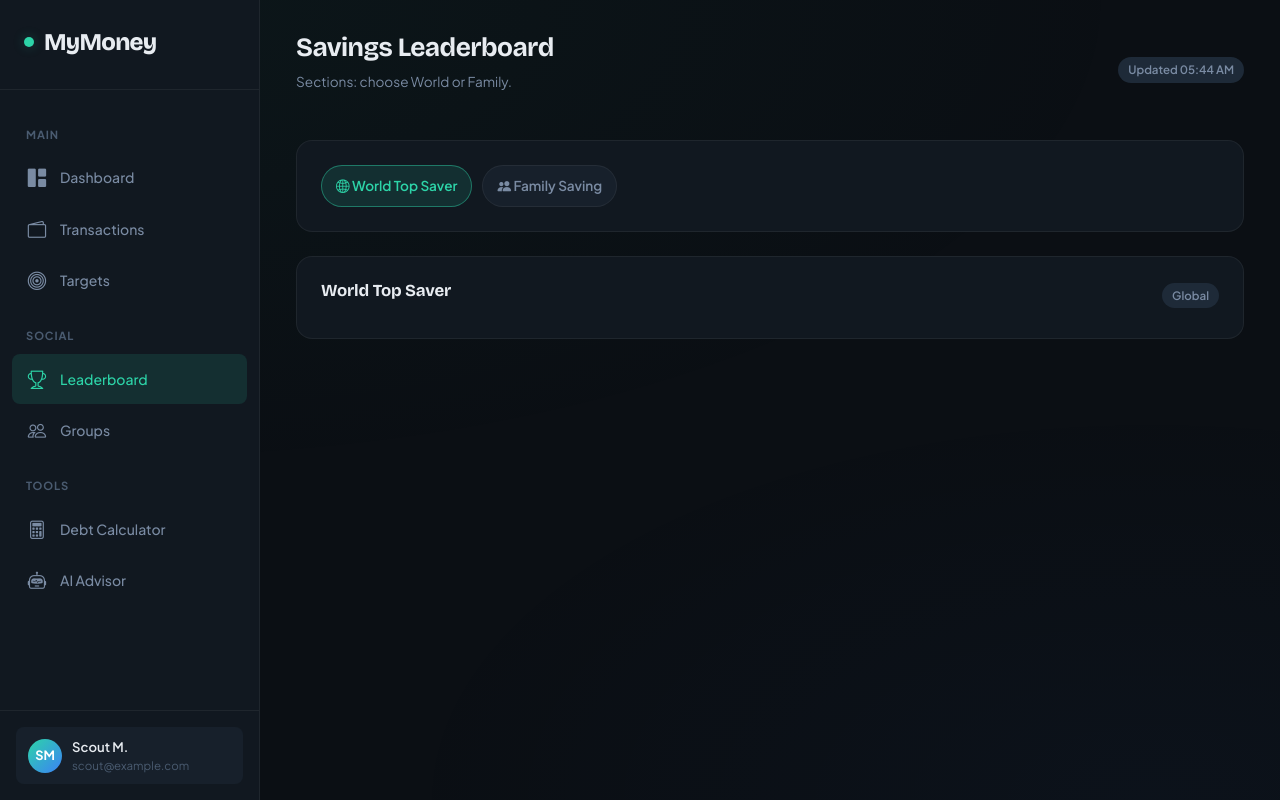
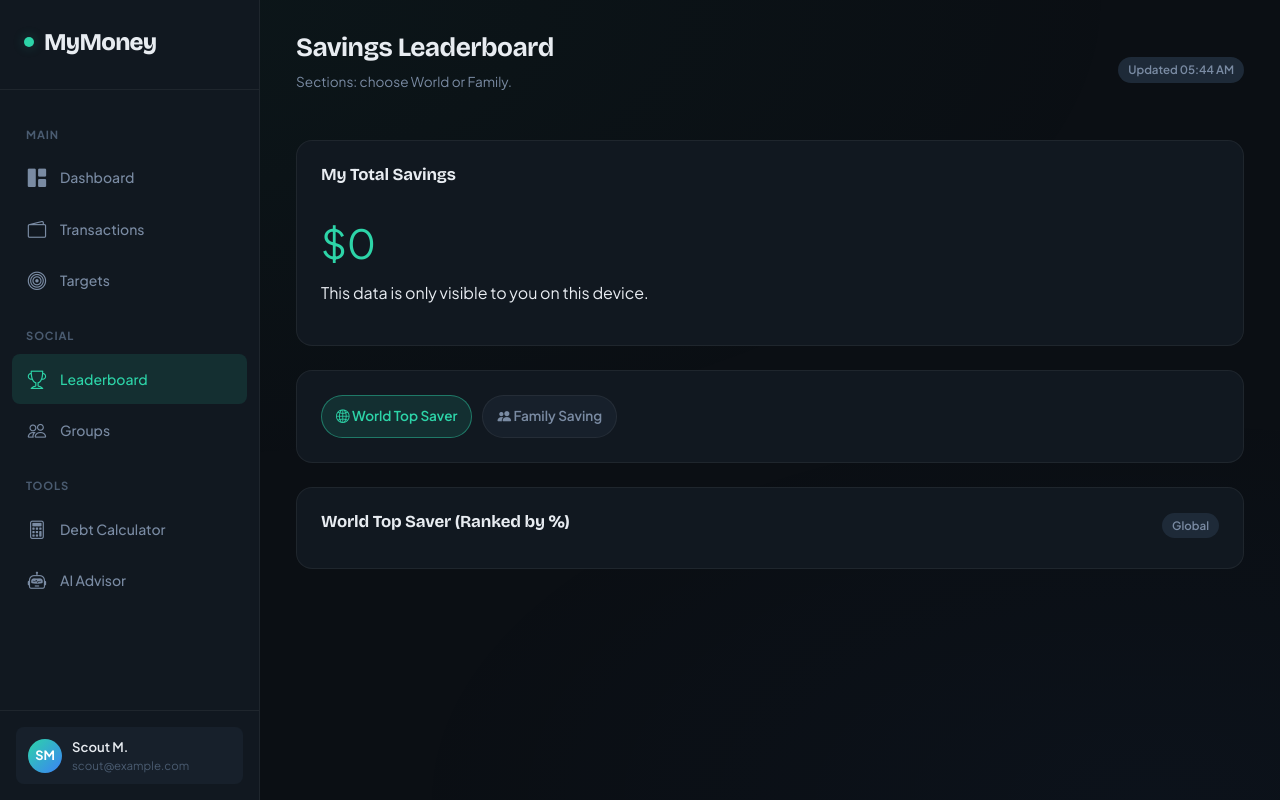
Before and after one commit to Haydosi/CITS3403-Project, a Flask app: page /leaderboard in a window 1280 px wide. Run offline with Flask 3, Linux system fonts and the light colour scheme; the visitor is signed in with stand-in values (Sample User, id 1); parts of the project's set-up code (start-up, migrations or seed data) failed here and were passed over.

Commit message:
Implement privacy-focused leaderboard with percentage rankings and local savings storage

```diff
--- a/app/static/js/leaderboard.js
+++ b/app/static/js/leaderboard.js
@@ -1,6 +1,7 @@
 // Real leaderboard data is fetched from the backend API
 let worldLeaderboard = [];
 let familyLeaderboard = [];
+let currentUserTotalSavings = 0;
 
 const topSaversCards = document.getElementById("topSaversCards");
 const familyLeaderboardBody = document.getElementById("familyLeaderboardBody");
@@ -10,6 +11,7 @@ const worldTabBtn = document.getElementById("worldTabBtn");
 const familyTabBtn = document.getElementById("familyTabBtn");
 const worldSection = document.getElementById("worldSection");
 const familySection = document.getElementById("familySection");
+const mySavingsAmount = document.getElementById("mySavingsAmount");
 
 // Tracks which section is currently visible in the UI.
 let activeSection = "world";
@@ -19,6 +21,31 @@ function currency(amount) {
     return `$${amount.toLocaleString("en-AU")}`;
 }
 
+function storeMySavings(amount) {
+    // Store user's total savings in localStorage for privacy
+    localStorage.setItem("mySavingsTotal", JSON.stringify({
+        amount: amount,
+        timestamp: new Date().toISOString()
+    }));
+}
+
+function getMySavings() {
+    // Retrieve user's total savings from localStorage
+    const saved = localStorage.getItem("mySavingsTotal");
+    if (saved) {
+        const data = JSON.parse(saved);
+        return data.amount;
+    }
+    return 0;
+}
+
+function updateMySavingsDisplay() {
+    // Update the "My Total Savings" section with locally stored data
+    if (mySavingsAmount) {
+        mySavingsAmount.textContent = currency(currentUserTotalSavings);
+    }
+}
+
 async function fetchLeaderboardData() {
     try {
         // Fetch world leaderboard
@@ -26,6 +53,13 @@ async function fetchLeaderboardData() {
         if (worldResponse.ok) {
             const data = await worldResponse.json();
             worldLeaderboard = data.leaderboard || [];
+
+            // Find current user in world leaderboard and store their total
+            const currentUser = worldLeaderboard.find(user => user.id === getCurrentUserId());
+            if (currentUser) {
+                currentUserTotalSavings = currentUser.total_saved;
+                storeMySavings(currentUserTotalSavings);
+            }
         } else {
             console.error("Failed to fetch world leaderboard");
             worldLeaderboard = [];
@@ -44,11 +78,25 @@ async function fetchLeaderboardData() {
         console.error("Error fetching leaderboard data:", error);
         worldLeaderboard = [];
         familyLeaderboard = [];
+        // Try to restore from localStorage if API fails
+        const saved = getMySavings();
+        if (saved > 0) {
+            currentUserTotalSavings = saved;
+        }
     }
 }
 
+function getCurrentUserId() {
+    // Get current user ID from the DOM data attribute
+    const userElement = document.querySelector('[data-user-id]');
+    if (userElement) {
+        return parseInt(userElement.getAttribute('data-user-id'));
+    }
+    return null;
+}
+
 function renderTopSavers() {
-    // Build the top-3 global saver cards from real data.
+    // Build the top-3 global saver cards showing percentages.
     const topThree = worldLeaderboard.slice(0, 3);
     const totalTop = topThree.reduce((sum, person) => sum + person.total_saved, 0);
 
@@ -67,21 +115,21 @@ function renderTopSavers() {
                             <small class="page-subtitle">${person.email}</small>
                         </div>
                     </div>
-                    <div class="stat-value">${currency(person.total_saved)}</div>
-                    <div class="percentage-under">${percentage}% of top-3 savings</div>
+                    <div class="stat-value">${percentage}%</div>
+                    <div class="percentage-under">of top-3 savings</div>
                 </div>
             </div>`;
     });
 }
 
 function renderFamilySection() {
-    // Build the family-only ranking table from real data.
+    // Build the family-only ranking table showing percentages.
     const familyTotal = familyLeaderboard.reduce((sum, player) => sum + player.total_saved, 0);
     familyCount.textContent = `${familyLeaderboard.length} members`;
     familyLeaderboardBody.innerHTML = "";
 
     familyLeaderboard.forEach((player, index) => {
-        const share = familyTotal ? Math.round((player.total_saved / familyTotal) * 100) : 0;
+        const percentage = familyTotal ? Math.round((player.total_saved / familyTotal) * 100) : 0;
         const displayName = player.first_name || player.username || "Anonymous";
         familyLeaderboardBody.innerHTML += `
             <tr>
@@ -92,10 +140,7 @@ function renderFamilySection() {
                         <div>${displayName}</div>
                     </div>
                 </td>
-                <td class="text-end"><strong>${currency(player.total_saved)}</strong></td>
-                <td class="text-end">${share}%</td>
-                <td class="text-end">-</td>
-                <td class="text-end">-</td>
+                <td class="text-end"><strong>${percentage}%</strong></td>
             </tr>`;
     });
 }
@@ -104,6 +149,7 @@ function render() {
     // Initial/full refresh render used on page load.
     renderTopSavers();
     renderFamilySection();
+    updateMySavingsDisplay();
     updateSectionView();
     lastUpdated.textContent = `Updated ${new Date().toLocaleTimeString([], { hour: "2-digit", minute: "2-digit" })}`;
 }
--- a/app/templates/base.html
+++ b/app/templates/base.html
@@ -20,7 +20,7 @@
 
 </head>
 
-<body>
+<body data-user-id="{{ current_user.id }}">
 
     {% block sidebar %}{% include "partials/sidebar.html" %}{% endblock %}
     {% block content %}{% endblock %}
--- a/app/templates/leaderboard.html
+++ b/app/templates/leaderboard.html
@@ -18,6 +18,17 @@
         <div class="dash-card-badge" id="lastUpdated">Updated just now</div>
     </section>
 
+    <!-- My Savings Summary -->
+    <section class="dash-card mb-4 anim-in anim-delay-1">
+        <div class="dash-card-header">
+            <h3 class="dash-card-title">My Total Savings</h3>
+        </div>
+        <div class="stat-value" id="mySavingsAmount" style="font-size: 2.5rem; color: var(--accent-teal);">
+            $0.00
+        </div>
+        <p class="page-subtitle" style="margin-top: 8px;">This data is only visible to you on this device.</p>
+    </section>
+
     <!-- Section toggle buttons (World vs Family leaderboard) -->
     <section class="dash-card mb-4 anim-in anim-delay-1">
         <div class="section-switcher">
@@ -33,7 +44,7 @@
     <!-- World leaderboard cards are injected by leaderboard.js -->
     <section class="dash-card mb-4 anim-in anim-delay-2" id="worldSection">
         <div class="dash-card-header">
-            <h3 class="dash-card-title">World Top Saver</h3>
+            <h3 class="dash-card-title">World Top Saver (Ranked by %)</h3>
             <span class="dash-card-badge">Global</span>
         </div>
         <div class="row g-3" id="topSaversCards"></div>
@@ -42,7 +53,7 @@
     <!-- Family leaderboard table rows are injected by leaderboard.js -->
     <section class="dash-card anim-in anim-delay-3 hidden-section" id="familySection">
         <div class="dash-card-header">
-            <h3 class="dash-card-title">Family Saving</h3>
+            <h3 class="dash-card-title">Family Saving (Ranked by %)</h3>
             <span class="dash-card-badge" id="familyCount">0 members</span>
         </div>
         <div class="table-responsive">
@@ -51,10 +62,7 @@
                     <tr>
                         <th>Rank</th>
                         <th>Family Member</th>
-                        <th class="text-end">Contribution</th>
-                        <th class="text-end">Share</th>
-                        <th class="text-end">Streak</th>
-                        <th class="text-end">Wins</th>
+                        <th class="text-end">Percentage</th>
                     </tr>
                 </thead>
                 <tbody id="familyLeaderboardBody"></tbody>
```
